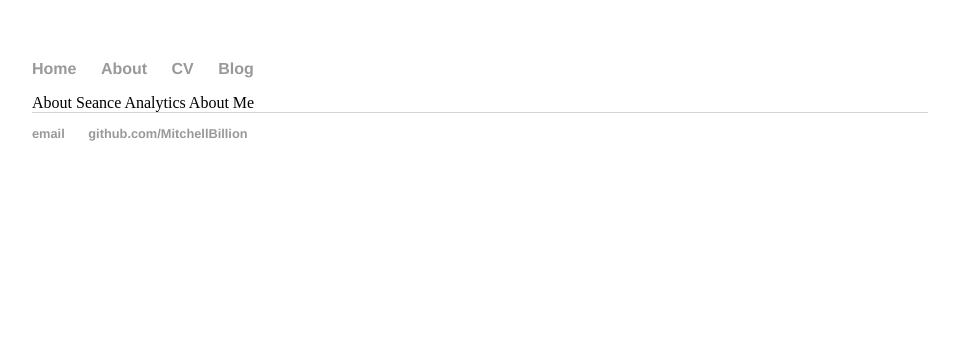
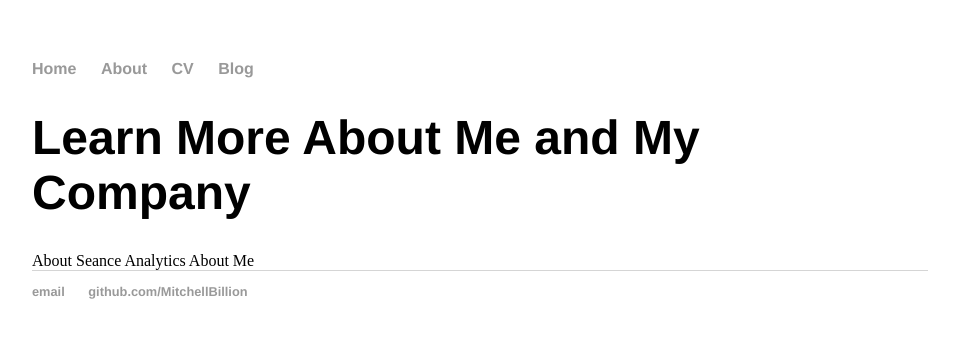
Before and after one commit to MitchellBillion/MitchellBillion.github.io, a Jekyll site: the page built from about/index.html, in a window 1280 px wide. Shown: the top 338 px of the page, without its empty margins (160-1119 px from the left). Built offline with Jekyll 4.4.1, drawn with Linux system fonts in a browser that asks for light colours.

Commit message:
Update index.html

```diff
--- a/about/index.html
+++ b/about/index.html
@@ -1,7 +1,9 @@
 ---
 layout: default
-title: Mitchell Billion's Curriculum Veritae
+title: Learn More About Me and My Company
 ---
+<h1>{{ page.title }}</h1>
+
 
 About Seance Analytics
 
```
